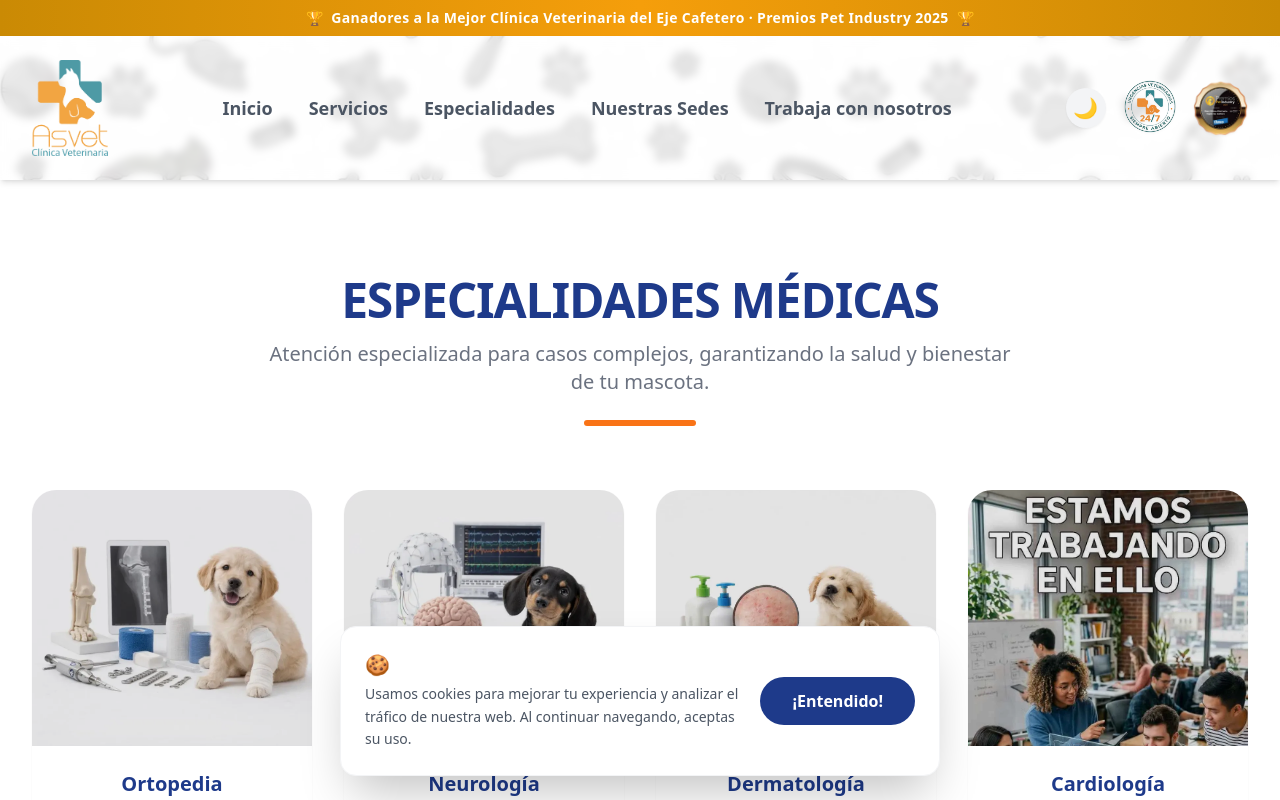
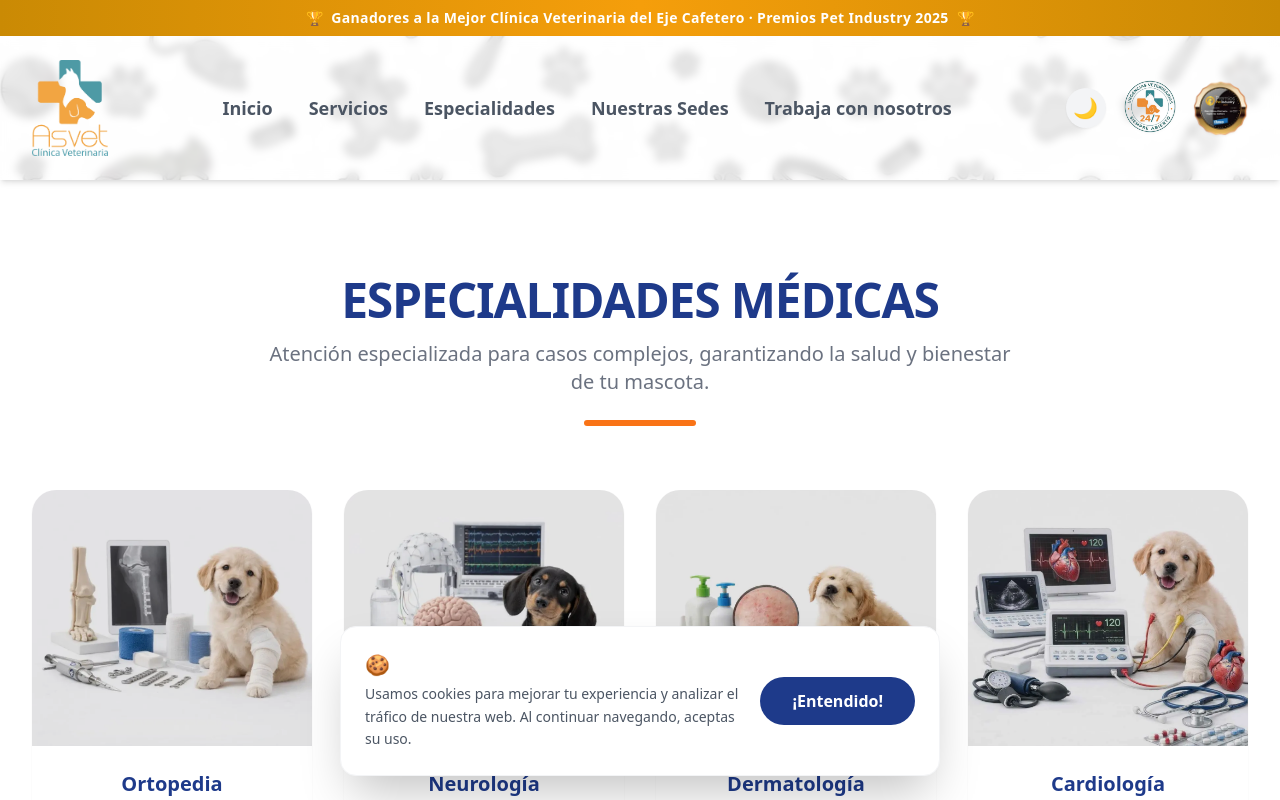
Before and after one commit to AlejandroGiron97/Asvet, an Angular app: page /especializaciones in a window 1280 px wide. Shown: the top 800 px of the page. Built offline with nearby package versions, Linux system fonts and the light colour scheme.

Commit message:
Img new cardio

```diff
--- a/src/app/pages/especializaciones/especializaciones.component.ts
+++ b/src/app/pages/especializaciones/especializaciones.component.ts
@@ -19,7 +19,7 @@ export class EspecializacionesComponent {
     { titulo: 'Ortopedia', descripcion: '"Tratamiento de fracturas, problemas articulares y afecciones del sistema musculoesquelético."', imagenUrl: 'img/orto.webp' },
     { titulo: 'Neurología', descripcion: '"Atención especializada en problemas del sistema nervioso, convulsiones y columna vertebral."', imagenUrl: 'img/neuro.webp' },
     { titulo: 'Dermatología', descripcion: '"Cuidado experto para problemas de piel, alergias crónicas y enfermedades del pelaje."', imagenUrl: 'img/derma.webp' },
-    { titulo: 'Cardiología', descripcion: '"Diagnóstico y tratamiento de enfermedades del corazón y sistema circulatorio."', imagenUrl: 'img/sinFoto.webp' },
+    { titulo: 'Cardiología', descripcion: '"Diagnóstico y tratamiento de enfermedades del corazón y sistema circulatorio."', imagenUrl: 'img/cardio.webp' },
     { titulo: 'Oftamología', descripcion: '"Cuidado experto para problemas oculares, enfermedades de la visión y afecciones como infecciones, irritaciones y cataratas."', imagenUrl: 'img/ofta.webp' },
     { titulo: 'Oncología', descripcion: '"Diagnóstico y tratamiento del cáncer, incluyendo tumores y su manejo integral."', imagenUrl: 'img/onco.webp' },
     { titulo: 'Nutrición', descripcion: '"Planificación y control de la alimentación para mantener la salud y el bienestar."', imagenUrl: 'img/nutri.webp' },
```
Also changed, not shown: public/img/cardio.webp (added).
